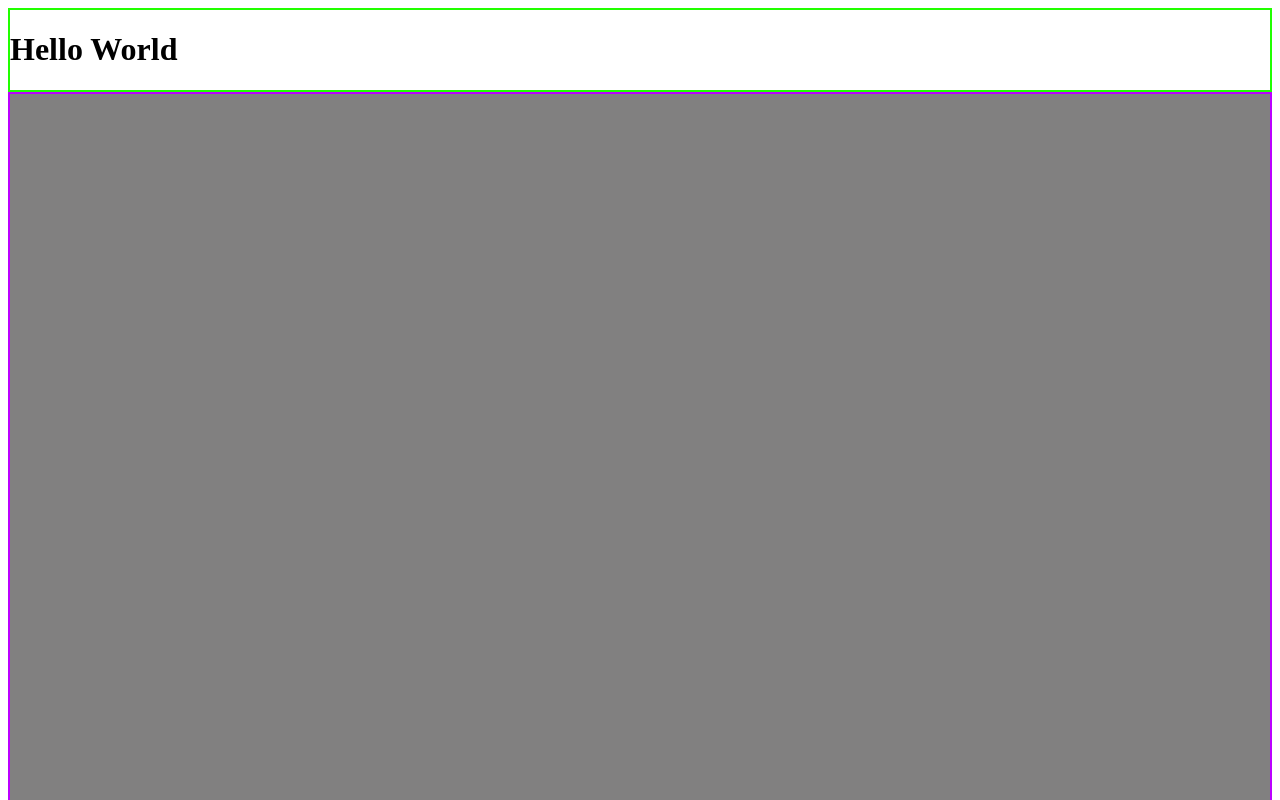
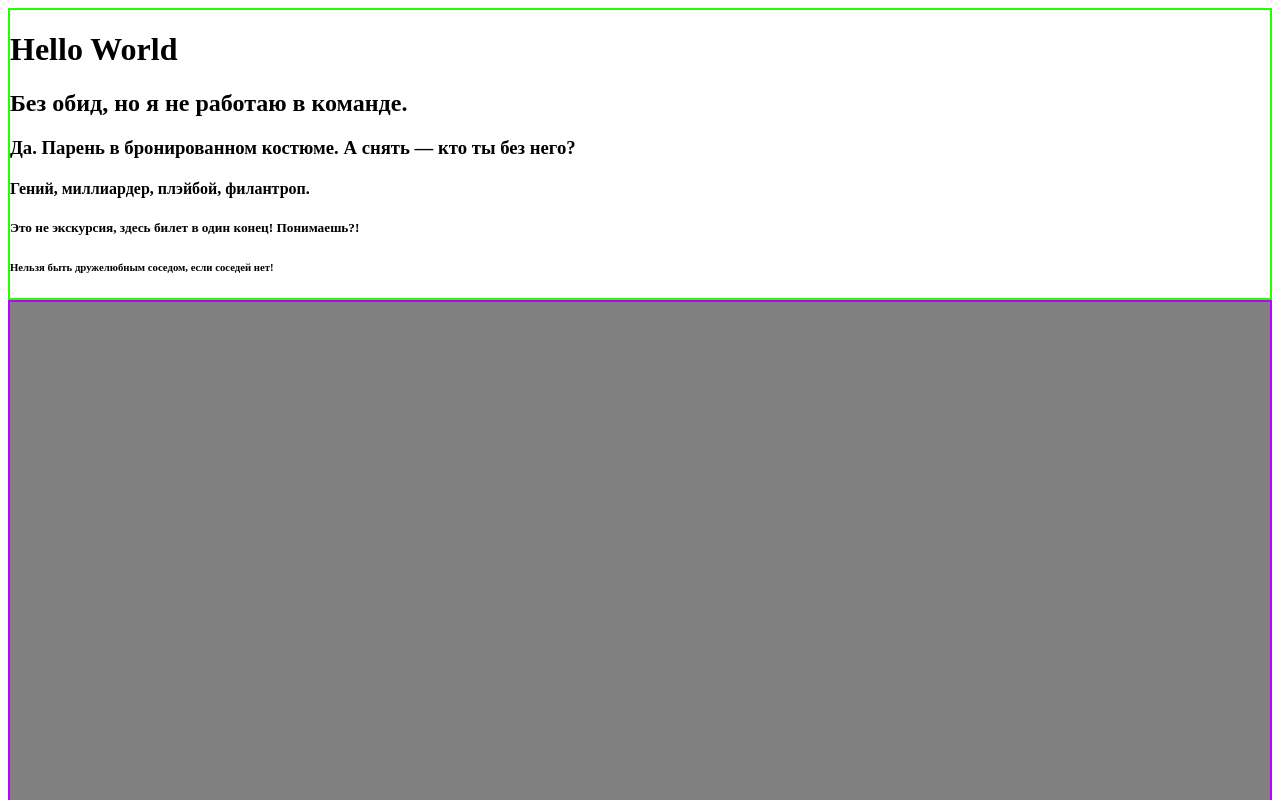
Before and after one commit to Hisilan/Helheim.github.io, a plain HTML site: page index.html in a window 1280 px wide. Shown: the top 800 px of the page. Drawn offline with Linux system fonts and the light colour scheme.

Commit message:
Update index.html

```diff
--- a/index.html
+++ b/index.html
@@ -13,12 +13,20 @@
                   Hello World
               </h1>
               <h2>
-
+                  Без обид, но я не работаю в команде.
               </h2>
               <h3>
-
+               Да. Парень в бронированном костюме. А снять — кто ты без него?
               </h3>
-
+              <h4>
+               Гений, миллиардер, плэйбой, филантроп.
+              </h4>
+              <h5>
+               Это не экскурсия, здесь билет в один конец! Понимаешь?!
+              </h5>
+              <h6>
+               Нельзя быть дружелюбным соседом, если соседей нет!
+              </h6>
          </div>
          <div class="footer">
 
```
